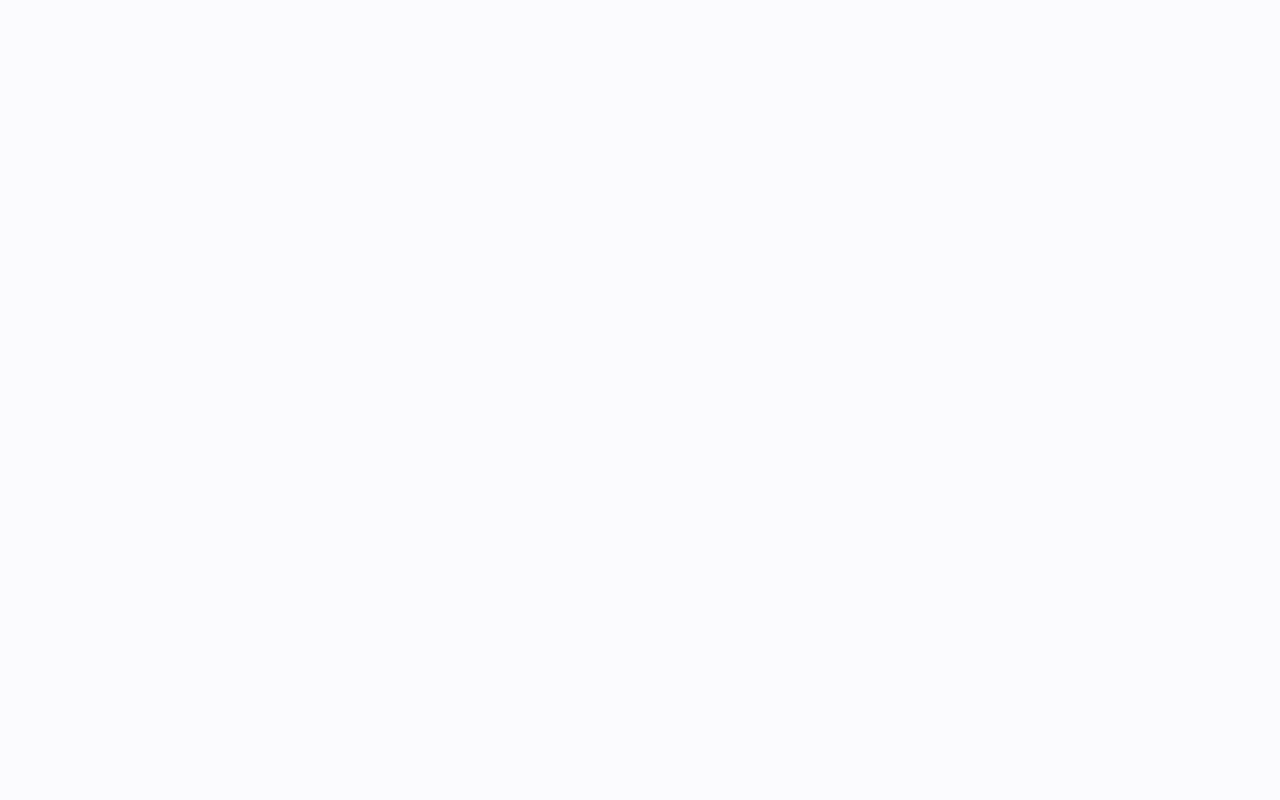
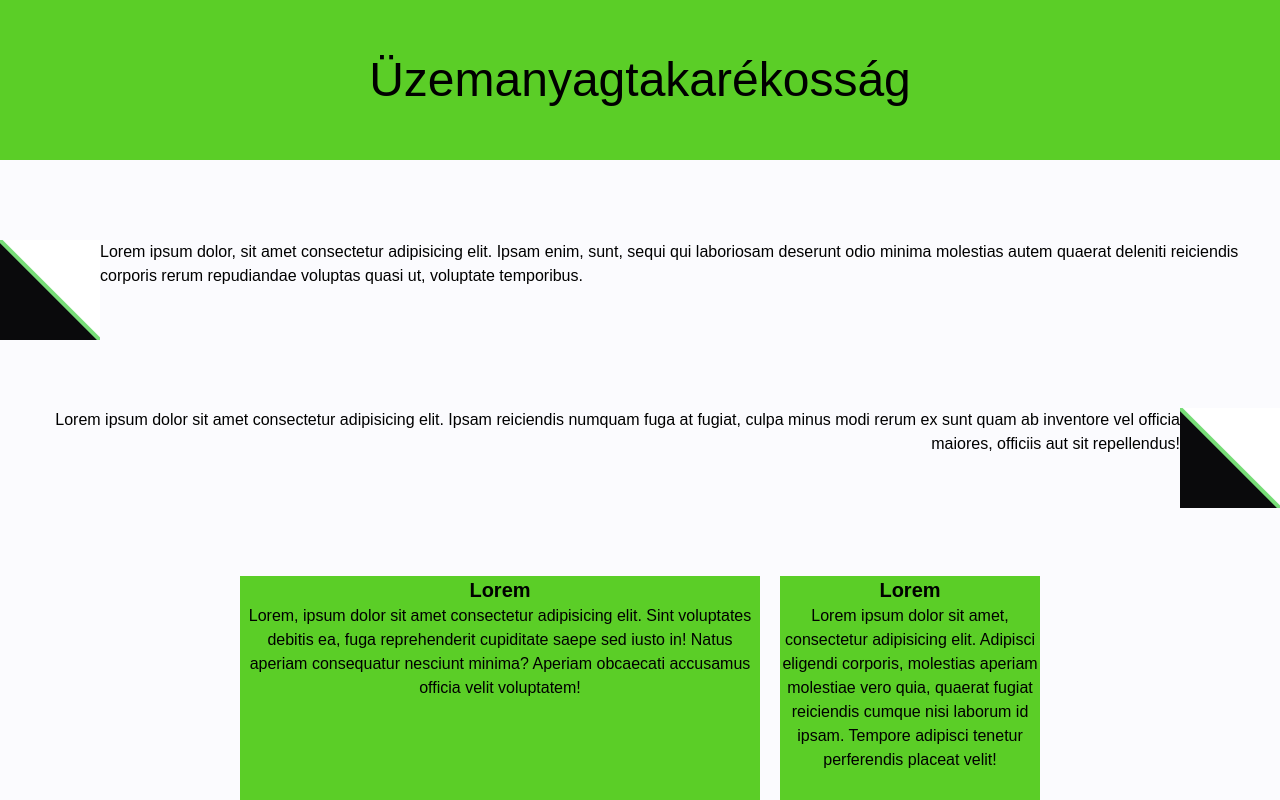
Before and after one commit to asztalosm/uzemanyagtakarekossag, a Next.js app in the folder uzemanyagtakarekossag-site-ts/: page / in a window 1280 px wide. Shown: the top 800 px of the page. Built offline with nearby package versions, Linux system fonts and the light colour scheme.

Commit message:
Nándi body issue fix

```diff
--- a/uzemanyagtakarekossag-site-ts/pages/index.tsx
+++ b/uzemanyagtakarekossag-site-ts/pages/index.tsx
@@ -1,19 +1,27 @@
-import kep from './/images/image.png';
+import Head from 'next/head';
+import Image from 'next/image'; // Import Image component if using Next.js for optimization
+import kep from './images/image.png';
+import { Quicksand } from 'next/font/google'
 
-export default function document() {
+const quicksand = Quicksand({
+  subsets: ['latin'],
+  weigth: '600',
+  variable: "--font-quicksand"
+});
+
+export default function Document() {
   return (
-    <div>
-      <head>
+    <>
+      <Head>
         <title>Üzemanyagtakarékosság</title>
-      </head>
-      <body className="antialiased">
+      </Head>
       <header className="bg-[#5bce27] h-40 flex items-center justify-center">
         <h1 className="text-center text-5xl">Üzemanyagtakarékosság</h1>
       </header>
-        <div className="Paragrafusok  mt-20">
-          <img src={kep} alt="" width={100} height={100} className='float-left'/>
+      <div className="Paragrafusok mt-20">
+        <Image src={kep} alt="" width={100} height={100} className='float-left'/>
         <p>Lorem ipsum dolor, sit amet consectetur adipisicing elit. Ipsam enim, sunt, sequi qui laboriosam deserunt odio minima molestias autem quaerat deleniti reiciendis corporis rerum repudiandae voluptas quasi ut, voluptate temporibus.</p>
-          <img src={kep} alt="" width={100} height={100} className='float-right mt-30'/>
+        <Image src={kep} alt="" width={100} height={100} className='float-right mt-30'/>
         <p className='mt-30 text-right'>Lorem ipsum dolor sit amet consectetur adipisicing elit. Ipsam reiciendis numquam fuga at fugiat, culpa minus modi rerum ex sunt quam ab inventore vel officia maiores, officiis aut sit repellendus!</p>
       </div>
       <div className='w-200 ml-auto mr-auto'>
@@ -40,7 +48,6 @@ export default function document() {
           <div className='bg-[#5bce27] h-50 w-50 rounded-lg'></div>
         </div>
       </div>
-      </body>
-    </div>
-  )
+    </>
+  );
 }
--- a/uzemanyagtakarekossag-site-ts/styles/globals.css
+++ b/uzemanyagtakarekossag-site-ts/styles/globals.css
@@ -7,6 +7,7 @@
 
 @media (prefers-color-scheme: light) {
   :root {
+  font-family: Quicksand;
   --text: #0a0a0c;
   --background: #fbfbfe;
   --primary: #5bce27;
```
Also changed, not shown: uzemanyagtakarekossag-site-ts/public/image.png (added), 1 other file (tests, documents, lock files or other folders). Lines whose indentation alone changed are shown as unchanged.
